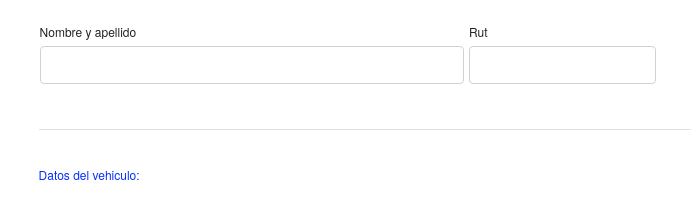
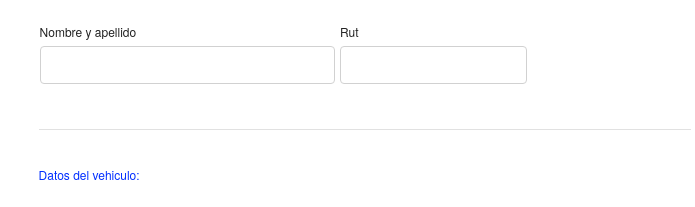
Before and after one commit to josegbv/Prueba-Entel-Js, a plain HTML site: page index.html in a window 1280 px wide. Shown: the part 289-496 px from the top of the page, 243-938 px from the left. Drawn offline with Linux system fonts and the light colour scheme.

Commit message:
first commit

```diff
--- a/index.html
+++ b/index.html
@@ -40,7 +40,7 @@
                 <div class="row">
                     <div  class="enlinea">
                         <label class="u-full-width">Nombre y apellido </label>
-                        <input name="nombre" id="nombre" value="" size="60" type="text" required>
+                        <input name="nombre" id="nombre" value="" size="40" type="text" required>
                     </div>
 
                     <div class="enlinea">
```
Also changed, not shown: css/main.css (line endings or trailing spaces).
